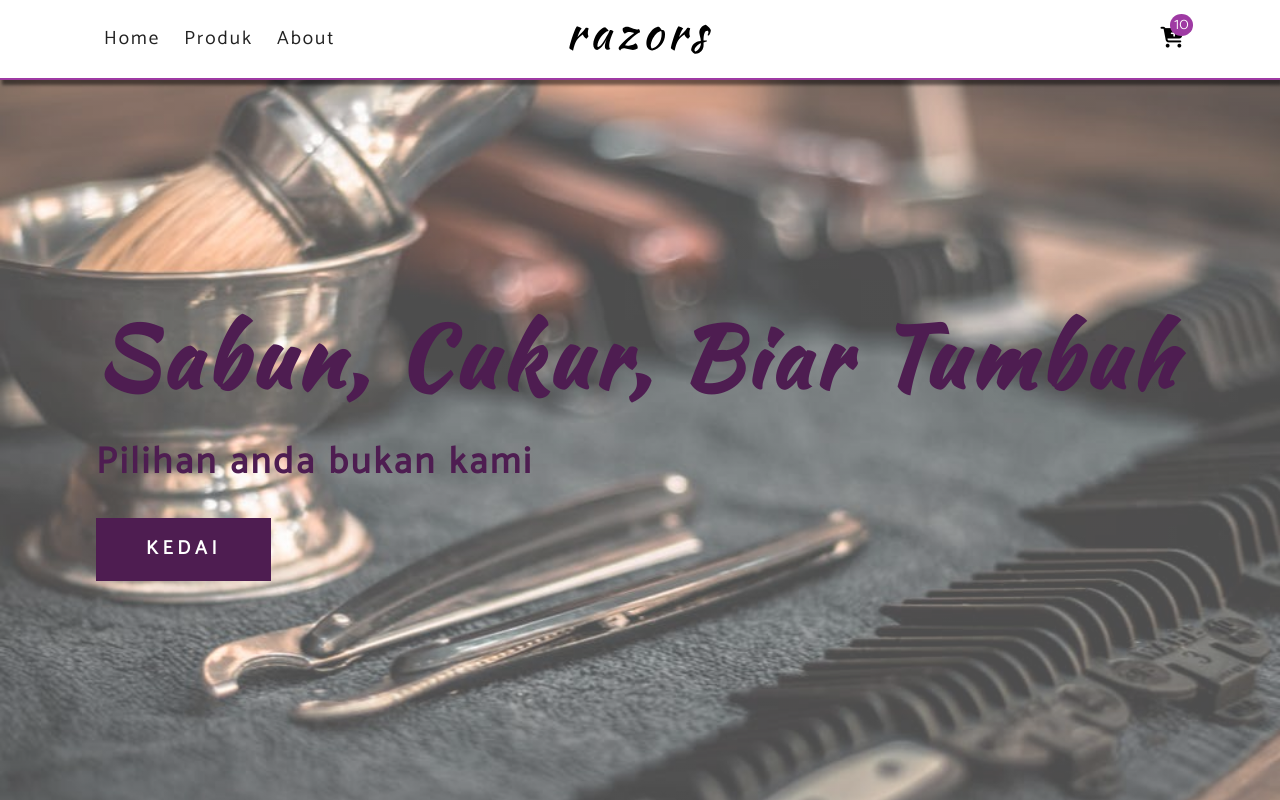
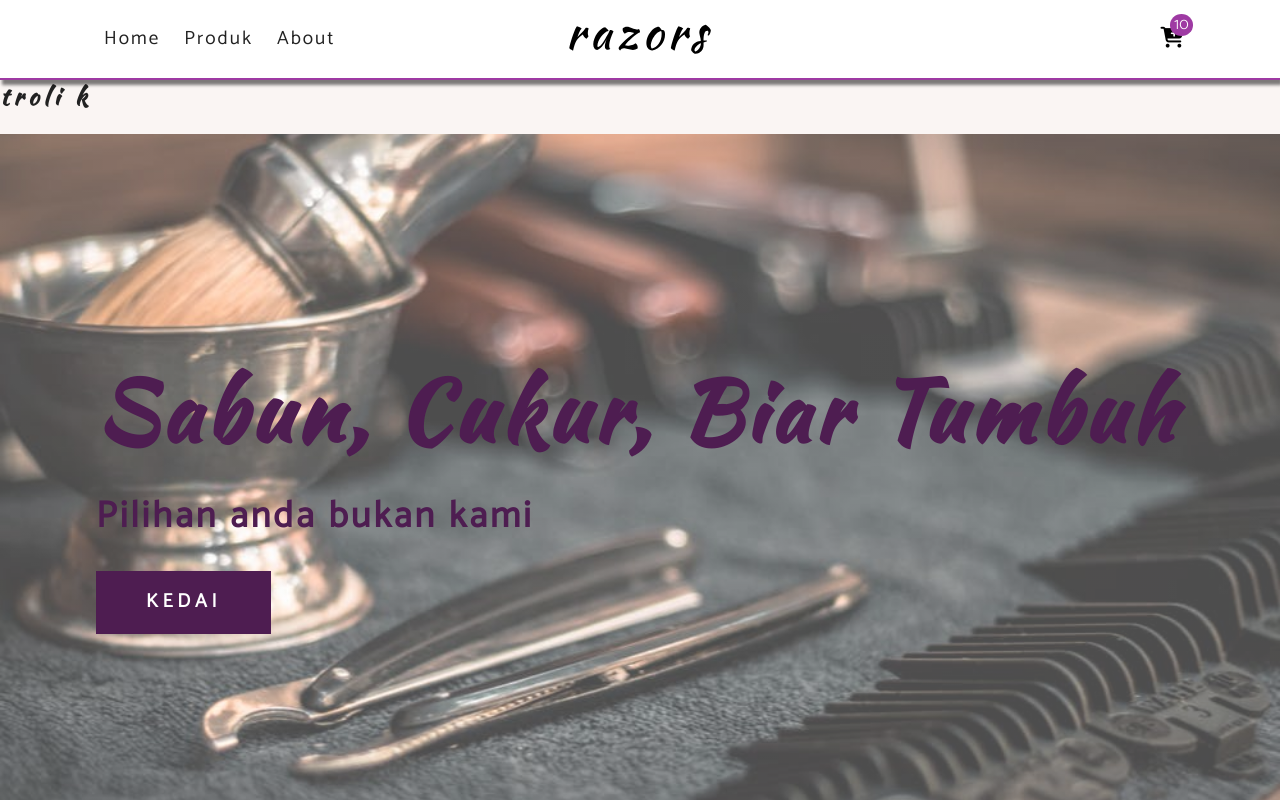
Before and after one commit to maklumi/razors, a Svelte app: page / in a window 1280 px wide. Both pictures are taken after a click on the button 1172 px from the left and 37 px from the top of the page. Shown: the top 800 px of the page. Built offline with nearby package versions, Linux system fonts and the light colour scheme.

Commit message:
togel troli

```diff
--- a/src/App.svelte
+++ b/src/App.svelte
@@ -12,6 +12,7 @@
   import Navbar from "./komponen/Navbar/MainNavbar.svelte";
   import SideBar from "./komponen/Navbar/SideBar.svelte";
   import globalNav from "./stor/globalNav";
+  import Troli from "./komponen/Troli/Troli.svelte";
 </script>
 
 <Router>
@@ -19,6 +20,9 @@
   {#if $globalNav.sidebar}
     <SideBar />
   {/if}
+  {#if $globalNav.troli}
+    <Troli />
+  {/if}
   <Route path="/" component={Home} />
   <Route path="about" component={About} />
   <Route path="produk" component={Products} />
--- a/src/komponen/Navbar/BigNavbar.svelte
+++ b/src/komponen/Navbar/BigNavbar.svelte
@@ -15,7 +15,7 @@
         {/each}
       </ul>
       <a href="/" use:link class="nav-logo big-logo">
-        <img src="assets/images/logo.svg" alt="logo razors" class="logo" />
+        <img src="/assets/images/logo.svg" alt="logo razors" class="logo" />
       </a>
 
       <div class="nav-aside">
--- /dev/null
+++ b/src/komponen/Troli/Troli.svelte
@@ -0,0 +1 @@
+<h2>troli k</h2>
--- a/src/komponen/Troli/TroliButton.svelte
+++ b/src/komponen/Troli/TroliButton.svelte
@@ -1,5 +1,11 @@
+<script>
+  import globalnav from "../../stor/globalNav";
+</script>
+
 <div class="btn-cart-container">
-  <button class="btn-cart-toggle" on:click={() => console.log('brg troli')}>
+  <button
+    class="btn-cart-toggle"
+    on:click={() => globalnav.togelItem('troli', true)}>
     <i class="fas fa-cart-plus" />
   </button>
 
--- a/src/laman/ProductTemplate.svelte
+++ b/src/laman/ProductTemplate.svelte
@@ -4,6 +4,7 @@
   import brgn from "../stor/defaultProduk";
   import Loading from "../komponen/Loading.svelte";
   import { link } from "svelte-routing";
+  import globalnav from "../stor/globalNav";
 
   $: prod = $brgn.find((item) => item.id === parseInt(id));
 </script>
@@ -29,7 +30,7 @@
         <button
           class="btn btn-primary btn-block"
           on:click={() => {
-            console.log('masuk');
+            globalnav.togelItem('troli', true);
           }}>
           Masuk troli
         </button>
```
